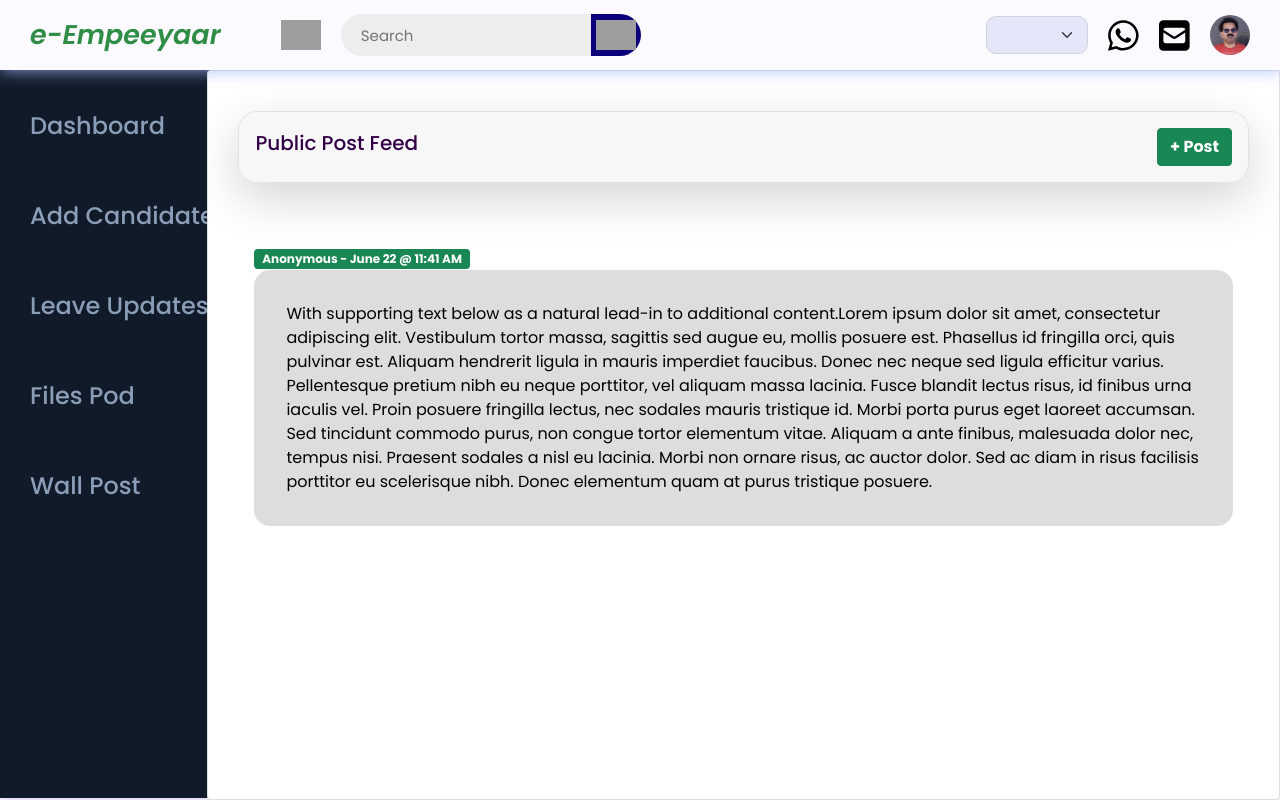
After one commit to AthulSree/e_empeeyaar, a Django app: template candidate/templates/wall_post.html in a window 1280 px wide. The commit adds this page. Run offline with Django 3.2, Linux system fonts and the light colour scheme; the template is opened without the code that fills it, so the values that code supplies are empty; parts of the project's set-up code (start-up, migrations or seed data) failed here and were passed over; some libraries are stand-ins or nearby versions; grey boxes are pictures that could not be loaded.

Commit message:
wall post included

```diff
--- /dev/null
+++ b/candidate/static/css/style.css
@@ -0,0 +1,586 @@
+/* Main CSS Here */
+
+@import url("https://fonts.googleapis.com/css2?family=Poppins:ital,wght@0,100;0,200;0,300;0,400;0,500;0,600;0,700;0,800;0,900;1,100;1,200;1,300;1,400;1,500;1,600;1,700;1,800;1,900&display=swap");
+
+* {
+  margin: 0;
+  padding: 0;
+  box-sizing: border-box;
+  font-family: "Poppins", sans-serif;
+}
+
+:root {
+  --background-color1: #fafaff;
+  --background-color2: #ffffff;
+  --background-color3: #ededed;
+  --background-color4: #cad7fda4;
+  --primary-color: #4b49ac;
+  --secondary-color: #0c007d;
+  --Border-color: #3f0097;
+  --one-use-color: #3f0097;
+  --two-use-color: #5500cb;
+}
+
+body {
+  background-color: var(--background-color4);
+  max-width: 100%;
+  overflow-x: hidden;
+  /* overflow-y: hidden; */
+}
+
+header {
+  height: 70px;
+  width: 100vw;
+  padding: 0 30px;
+  background-color: var(--background-color1);
+  position: fixed;
+  z-index: 100;
+  box-shadow: 1px 1px 15px rgba(161, 182, 253, 0.825);
+  display: flex;
+  justify-content: space-between;
+  align-items: center;
+}
+
+.logo {
+  font-size: 27px;
+  font-weight: 600;
+  color: rgb(47, 141, 70);
+}
+
+.icn {
+  height: 30px;
+}
+
+.menuicn {
+  cursor: pointer;
+}
+
+.searchbar,
+.message,
+.logosec {
+  display: flex;
+  align-items: center;
+  justify-content: center;
+}
+
+.searchbar2 {
+  display: none;
+}
+
+.logosec {
+  gap: 60px;
+}
+
+.searchbar input {
+  width: 250px;
+  height: 42px;
+  border-radius: 50px 0 0 50px;
+  background-color: var(--background-color3);
+  padding: 0 20px;
+  font-size: 15px;
+  outline: none;
+  border: none;
+}
+
+.searchbtn {
+  width: 50px;
+  height: 42px;
+  display: flex;
+  align-items: center;
+  justify-content: center;
+  border-radius: 0px 50px 50px 0px;
+  background-color: var(--secondary-color);
+  cursor: pointer;
+}
+
+.message {
+  gap: 40px;
+  position: relative;
+  cursor: pointer;
+}
+
+.circle {
+  height: 7px;
+  width: 7px;
+  position: absolute;
+  background-color: #fa7bb4;
+  border-radius: 50%;
+  left: 19px;
+  top: 8px;
+}
+
+.dp {
+  height: 40px;
+  width: 40px;
+  background-color: #626262;
+  border-radius: 50%;
+  display: flex;
+  align-items: center;
+  justify-content: center;
+  overflow: hidden;
+}
+
+.main-container {
+  display: flex;
+  width: 100vw;
+  position: relative;
+  top: 70px;
+  z-index: 1;
+}
+
+.dpicn {
+  height: 42px;
+}
+
+.main {
+  height: calc(100vh - 70px);
+  width: 100%;
+  overflow-y: scroll;
+  overflow-x: hidden;
+  padding: 40px 30px 30px 30px;
+}
+
+.main::-webkit-scrollbar-thumb {
+  background-image:
+    linear-gradient(to bottom, rgb(0, 0, 85), rgb(0, 0, 50));
+}
+
+.main::-webkit-scrollbar {
+  width: 5px;
+}
+
+.main::-webkit-scrollbar-track {
+  background-color: #9e9e9eb2;
+}
+
+.box-container {
+  display: flex;
+  justify-content: space-evenly;
+  align-items: center;
+  flex-wrap: wrap;
+  gap: 50px;
+}
+
+.nav {
+  min-height: 91vh;
+  width: 250px;
+  /* background-color: var(--background-color2); */
+  background-color: #111a29;
+  position: absolute;
+  top: 0px;
+  left: 00;
+  box-shadow: 1px 1px 10px rgba(198, 189, 248, 0.825);
+  display: flex;
+  flex-direction: column;
+  justify-content: space-between;
+  overflow: hidden;
+  padding: 30px 0 20px 10px;
+}
+
+.navcontainer {
+  height: calc(100vh - 70px);
+  width: 250px;
+  /* position: relative; */
+  overflow-y: scroll;
+  overflow-x: hidden;
+  transition: all 0.5s ease-in-out;
+}
+
+.navcontainer::-webkit-scrollbar {
+  display: none;
+}
+
+.navclose {
+  width: 80px;
+}
+
+.nav-option {
+  color: #8B9EB7;
+  width: 250px;
+  height: 60px;
+  display: flex;
+  align-items: center;
+  padding: 0 30px 0 20px;
+  gap: 20px;
+  transition: all 0.1s ease-in-out;
+  text-decoration: none;
+}
+
+.nav-option:hover {
+  border-left: 5px solid #a2a2a2;
+  background-color: #dadada;
+  cursor: pointer;
+}
+
+.nav-img {
+  height: 30px;
+}
+
+.nav-upper-options {
+  display: flex;
+  flex-direction: column;
+  align-items: center;
+  gap: 30px;
+}
+
+.option1 {
+  border-left: 5px solid #010058af;
+  /* background-color: var(--Border-color); */
+  background-color:#554C42;
+  color: white;
+  cursor: pointer;
+}
+
+.option1:hover {
+  border-left: 5px solid #010058af;
+  background-color: var(--Border-color);
+}
+
+.box {
+  height: 130px;
+  width: 230px;
+  border-radius: 20px;
+  box-shadow: 3px 3px 10px rgba(0, 30, 87, 0.751);
+  padding: 20px;
+  display: flex;
+  align-items: center;
+  justify-content: space-around;
+  cursor: pointer;
+  transition: transform 0.3s ease-in-out;
+}
+
+.box:hover {
+  transform: scale(1.08);
+}
+
+.box:nth-child(1) {
+  background-color: var(--one-use-color);
+}
+
+.box:nth-child(2) {
+  background-color: var(--two-use-color);
+}
+
+.box:nth-child(3) {
+  background-color: var(--one-use-color);
+}
+
+.box:nth-child(4) {
+  background-color: var(--two-use-color);
+}
+
+.box img {
+  height: 50px;
+}
+
+.box .text {
+  color: white;
+}
+
+.topic {
+  font-size: 13px;
+  font-weight: 400;
+  letter-spacing: 1px;
+}
+
+.topic-heading {
+  font-size: 22px;
+  letter-spacing: 3px;
+}
+
+.report-container {
+  min-height: 300px;
+  max-width: 1200px;
+  margin: 70px auto 0px auto;
+  background-color: #ffffff;
+  border-radius: 30px;
+  box-shadow: 3px 3px 10px rgb(188, 188, 188);
+  padding: 0px 20px 20px 20px;
+}
+
+.report-header {
+  height: 80px;
+  width: 100%;
+  display: flex;
+  align-items: center;
+  justify-content: space-between;
+  padding: 20px 20px 10px 20px;
+  border-bottom: 2px solid rgba(0, 20, 151, 0.59);
+}
+
+.recent-Articles {
+  font-size: 30px;
+  font-weight: 600;
+  color: #5500cb;
+}
+
+.view {
+  height: 35px;
+  width: 90px;
+  border-radius: 8px;
+  background-color: #5500cb;
+  color: white;
+  font-size: 15px;
+  border: none;
+  cursor: pointer;
+}
+
+.report-body {
+  max-width: 1160px;
+  overflow-x: auto;
+  padding: 20px;
+}
+
+.report-topic-heading,
+.item1 {
+  width: 1120px;
+  display: flex;
+  justify-content: space-between;
+  align-items: center;
+}
+
+.t-op {
+  font-size: 18px;
+  letter-spacing: 0px;
+}
+
+.items {
+  width: 1120px;
+  margin-top: 15px;
+}
+
+.item1 {
+  margin-top: 20px;
+}
+
+.t-op-nextlvl {
+  font-size: 14px;
+  letter-spacing: 0px;
+  font-weight: 600;
+}
+
+.label-tag {
+  width: 100px;
+  text-align: center;
+  background-color: rgb(0, 177, 0);
+  color: white;
+  border-radius: 4px;
+}
+
+#AddNewAccordion {
+  margin-left: 20em;
+  margin-right: 20em;
+}
+
+/* Toast CSS */
+.toast-container {
+  position: fixed;
+  top: 60px;
+  right: 20px;
+  z-index: 1000;
+}
+
+.toast {
+  display: none;
+  min-width: 200px;
+  margin-bottom: 10px;
+  padding: 10px;
+  background-color: #45b508;
+  color: #fff;
+  text-align: center;
+  border-radius: 5px;
+  box-shadow: 0 0 10px rgba(0, 0, 0, 0.1);
+}
+
+.toast.show {
+  display: block;
+}
+/* ---- */
+.leaveentry{
+  width : 70%;
+  display:none
+}
+
+.updateleaverecord{
+  display: none;
+}
+/* ------ */
+.leavecol{
+  width:20em;
+}
+/* ----- Profile card in dashboard */
+:root {
+  --surface-color: #fff;
+  --curve: 40;
+}
+
+* {
+  box-sizing: border-box;
+}
+
+body {
+  font-family: 'Noto Sans JP', sans-serif;
+  background-color: #fef8f8;
+}
+
+.cards {
+  width:100%;
+  display: grid;
+  grid-template-columns: repeat(auto-fit, minmax(300px, 1fr));
+  gap: 2rem;
+  margin: 4rem 5vw;
+  padding: 0;
+  list-style-type: none;
+}
+
+.card_dash {
+  position: relative;
+  display: block;
+  height: 100% !important;
+  width: 80%;
+  border-radius: calc(var(--curve) * 1px);
+  overflow: hidden;
+  text-decoration: none;
+}
+
+.card__image {
+  width: 100%;
+  height: auto;
+}
+
+.card__overlay {
+  position: absolute;
+  bottom: 0;
+  left: 0;
+  right: 0;
+  z-index: 1;
+  border-radius: calc(var(--curve) * 1px);
+  /* background-color: var(--surface-color); */
+  background-color: #e1e1e1;
+  transform: translateY(100%);
+  transition: .2s ease-in-out;
+}
+
+.card_dash:hover .card__overlay {
+  transform: translateY(0);
+}
+
+.card__header {
+  position: relative;
+  display: flex;
+  align-items: center;
+  gap: 2em;
+  padding: 2em 2em 0em 2em;
+  border-radius: calc(var(--curve) * 1px) 0 0 0;
+  /* background-color: var(--surface-color); */
+  background-color: #e1e1e1;
+  transform: translateY(-100%);
+  transition: .2s ease-in-out;
+  min-height: 8em !important;
+}
+
+.card__arc {
+  width: 80px;
+  height: 80px;
+  position: absolute;
+  bottom: 100%;
+  right: 0;
+  z-index: 1;
+}
+
+.card__arc path {
+  fill: var(--surface-color);
+  /* d: path("M 40 80 c 22 0 40 -22 40 -40 v 40 Z"); */
+}
+
+.card_dash:hover .card__header {
+  transform: translateY(0);
+}
+
+.card__thumb {
+  flex-shrink: 0;
+  width: 50px;
+  height: 50px;
+  border-radius: 50%;
+}
+
+.card__title {
+  font-size: 1.3em;
+  margin: 0 0 .3em;
+  color: #6A515E;
+}
+
+.card__tagline {
+  display: block;
+  margin: 1em 0;
+  font-family: "MockFlowFont";
+  font-size: .8em;
+  color: #D7BDCA;
+}
+
+.card__status {
+  font-size: .8em;
+  color: #D7BDCA;
+}
+
+.card__description {
+  /* padding: 1em 0em 1em 1em; */
+  margin: 0;
+  color: #D7BDCA;
+  font-family: "MockFlowFont";
+  display: -webkit-box;
+  -webkit-box-orient: vertical;
+  -webkit-line-clamp: 3;
+  overflow: hidden;
+}
+
+/* ------- list propic */
+.profile-pic-container {
+  display: flex;
+  justify-content: center;
+  align-items: center;
+  /* height: 100vh; */
+}
+
+.profile-pic {
+  width: 60px;
+  /* Adjust the size as needed */
+  height: 60px;
+  /* Adjust the size as needed */
+  border-radius: 50%;
+  object-fit: cover;
+}
+/* ----------dashboard */
+.pdf_print1{
+  border-radius: 1em 0em 0em 1em;
+  background: linear-gradient(to right, #274060, #1B2845)
+}
+.pdf_print2{
+  border-radius: 0em 1em 1em 0em;
+  background: linear-gradient(to right, #1B2845, #274060)
+}
+.pdf_print_attendance1{
+  border-radius: 1em 0em 0em 1em;
+  background: linear-gradient(to right, #CB218E, #6617CB)
+}
+.pdf_print_attendance2{
+  border-radius: 0em 1em 1em 0em;
+  background: linear-gradient(to right, #6617CB, #CB218E)
+}
+/* ------- */
+siv {
+  font-weight: bold;
+  font-style: italic;
+  color:green
+}
+piv {
+  font-weight: bold;
+  font-style: italic;
+  color:tomato
+}
+.wallpost_content{
+    background-color: #dddddd;
+    color: black;
+    padding: 2em;
+    border-radius: 1em;
+}
--- a/candidate/templates/header.html
+++ b/candidate/templates/header.html
@@ -65,6 +65,16 @@
 					<a href="{% url 'leave_records' %}" class="nav-option {% if option == 'leave_records' %}option1{% endif %}">
 						<h4>Leave Updates</h4>
 					</a>
+
+					<!-- Files pod option -->
+					<a  class="nav-option {% if option == 'files_pod' %}option1{% endif %}">
+						<h4>Files Pod</h4>
+					</a>
+
+					<!-- Wall Post option -->
+					<a  href="{% url 'wall_post' %}"  class="nav-option {% if option == 'wall_post' %}option1{% endif %}">
+						<h4>Wall Post</h4>
+					</a>
 				</div>
 			</nav>
 		</div>
--- /dev/null
+++ b/candidate/templates/wall_post.html
@@ -0,0 +1,49 @@
+{% extends 'header.html' %}
+{% load static %}
+{% load custom_filter %}
+
+
+{% block content %}
+
+
+<div class="card main container">
+  <div class="card-header d-flex justify-content-between align-items-center shadow-lg p-3 mb-5 bg-body-tertiary rounded border border-bottom-0" style="border-radius: 19px !important;">
+    <span><h5 style="color:rgb(49, 0, 71)">Public Post Feed</h5></span>
+    <button class="btn btn-success ms-auto" type="button" data-bs-toggle="offcanvas" data-bs-target="#offcanvasRight" aria-controls="offcanvasRight"><b>+ Post</b></button>
+</div>
+  <div class="card-body">
+    <span class="badge bg-success">Anonymous - June 22 @ 11:41 AM</span>
+    <p class="card-text wallpost_content">With supporting text below as a natural lead-in to additional content.Lorem
+      ipsum dolor sit amet, consectetur adipiscing elit. Vestibulum tortor massa, sagittis sed augue eu, mollis posuere
+      est. Phasellus id fringilla orci, quis pulvinar est. Aliquam hendrerit ligula in mauris imperdiet faucibus. Donec
+      nec neque sed ligula efficitur varius. Pellentesque pretium nibh eu neque porttitor, vel aliquam massa lacinia.
+      Fusce blandit lectus risus, id finibus urna iaculis vel. Proin posuere fringilla lectus, nec sodales mauris
+      tristique id. Morbi porta purus eget laoreet accumsan. Sed tincidunt commodo purus, non congue tortor elementum
+      vitae. Aliquam a ante finibus, malesuada dolor nec, tempus nisi. Praesent sodales a nisl eu lacinia. Morbi non
+      ornare risus, ac auctor dolor. Sed ac diam in risus facilisis porttitor eu scelerisque nibh. Donec elementum quam
+      at purus tristique posuere.
+    </p>
+  </div>
+</div>
+
+
+
+
+
+<div class="offcanvas offcanvas-end" tabindex="-1" id="offcanvasRight" aria-labelledby="offcanvasRightLabel" style="width:500px">
+  <div class="offcanvas-header">
+    <h5 class="offcanvas-title" id="offcanvasRightLabel">Offcanvas right</h5>
+    <button type="button" class="btn-close" data-bs-dismiss="offcanvas" aria-label="Close"></button>
+  </div>
+  <div class="offcanvas-body">
+    <div class="card" >
+      <div class="card-header" style="font-weight: bold;color:navy">
+        Unka comments post pannungo annai !!!
+      </div>
+      <textarea rows="20" cols="30"></textarea>
+    </div>
+  </div>
+</div>
+
+
+{% endblock %}
--- a/candidate/urls.py
+++ b/candidate/urls.py
@@ -18,7 +18,8 @@ urlpatterns = [
     path('leaveUpdatelist',views.leaveUpdatelist, name='leaveUpdate_list'),
     path('leaveRecordSave',views.leaveRecordSave, name='leaveRecord_Save'),
     path('changeMonth',views.changeMonth, name='change_month'),
-    path('send_whatsapp_msgs',views.send_whatsapp_msgs, name='send_whatsapp_message')
+    path('send_whatsapp_msgs',views.send_whatsapp_msgs, name='send_whatsapp_message'),
+    path('wall_post',views.wallpost, name="wall_post")
 ]
 
 if settings.DEBUG:
--- a/static/css/style.css
+++ b/static/css/style.css
@@ -578,3 +578,9 @@ piv {
   font-style: italic;
   color:tomato
 }
+.wallpost_content{
+    background-color: #dddddd;
+    color: black;
+    padding: 2em;
+    border-radius: 1em;
+}
```
Also changed, not shown: candidate/views.py (+5 -3 lines), static/js/dashboard.js (+21 -0 lines).
